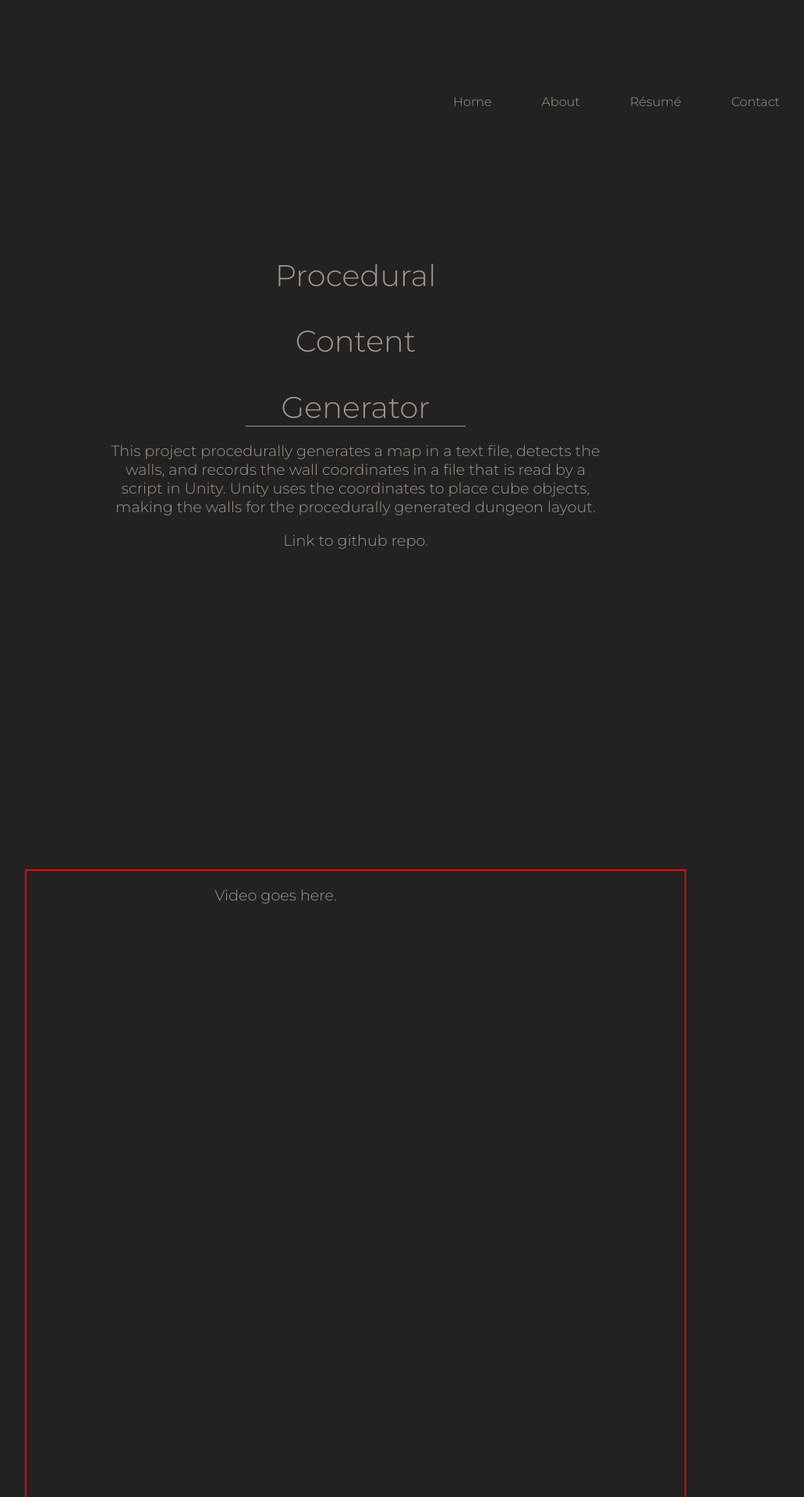
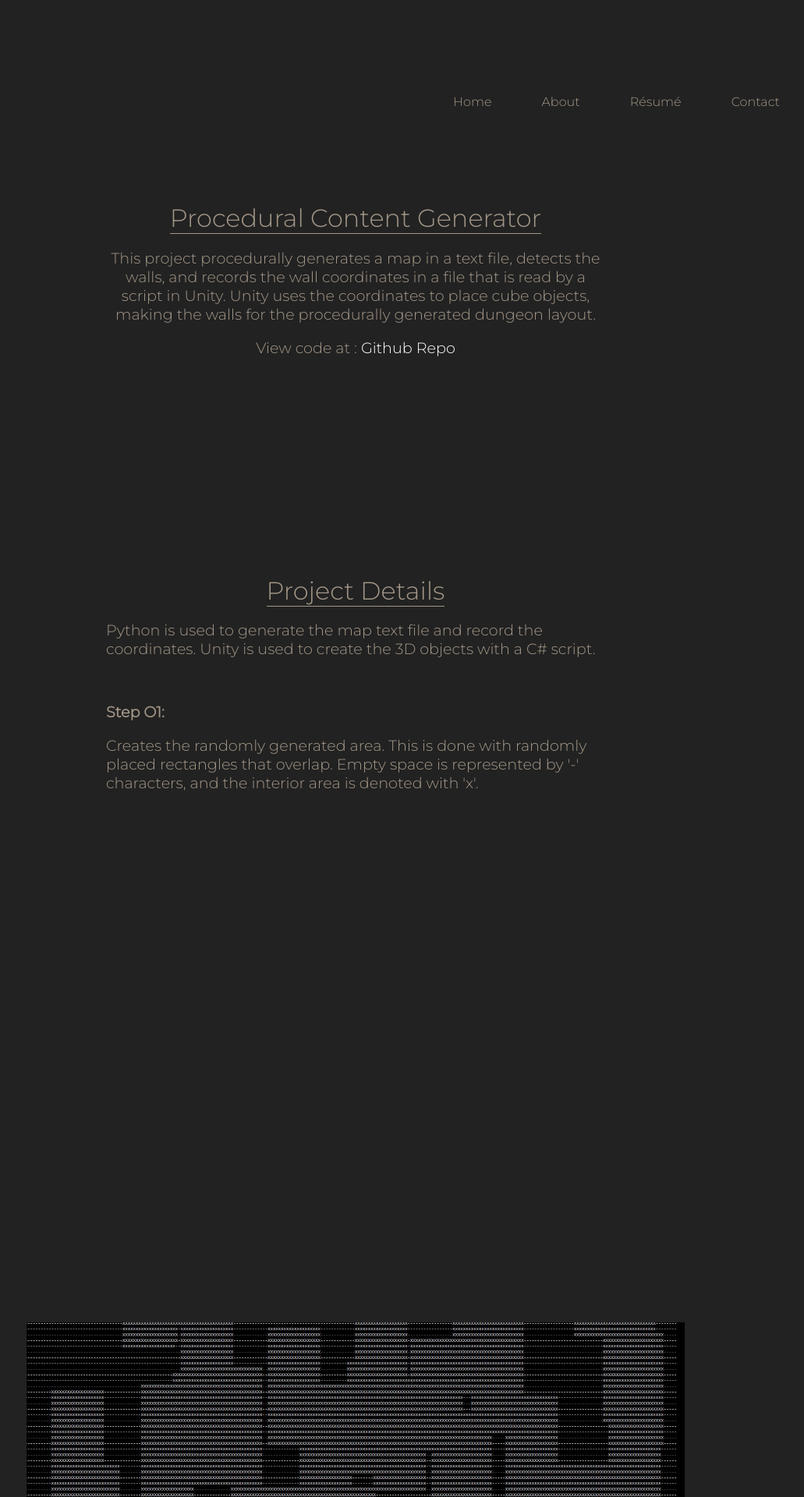
Before and after one commit to mikewroberts/portfolio-website, a Django app: page /projects/featured_03 in a window 1280 px wide. Shown: the top 1920 px of the page at 78% size, without its empty margins (184-1215 px from the left). Run offline with Django 3.2, Linux system fonts and the light colour scheme.

Commit message:
content added for feature prj 03 details page

```diff
--- a/portfolio/static/portfolio/css/style.css
+++ b/portfolio/static/portfolio/css/style.css
@@ -147,6 +147,22 @@ nav ul li a:hover{
 }
 #prj-img-jsmap{
   background-image: url(../img/fullsize_jsmap_02.jpg);
+  background-size: contain;
+  background-repeat:no-repeat;
+  height: 66vh;
+}
+#prj-img-unity-01{
+  background-image: url(../img/pcg_console_output.jpg);
+  height: 66vh;
+}
+#prj-img-unity-02{
+  background-image: url(../img/pcg_text_map.jpg);
+  background-size: contain;
+  background-repeat:no-repeat;
+  height: 66vh;
+}
+#prj-img-unity-03{
+  background-image: url(../img/pcg_unity_view.jpg);
   background-size: contain;
   background-repeat:no-repeat;
   height: 66vh;
--- a/portfolio/templates/portfolio/projects/featured_03.html
+++ b/portfolio/templates/portfolio/projects/featured_03.html
@@ -51,32 +51,47 @@
     <div class="background-image">
       <div class="body-container-home">
 
-        <div id="name-box">
+        <div class="big-text underline center">
           <span>Procedural Content Generator</span>
         </div>
 
         <div class="center">
           <p>This project procedurally generates a map in a text file, detects the walls, and records the wall coordinates in a file that is read by a script in Unity. Unity uses the coordinates to place cube objects, making the walls for the procedurally generated dungeon layout.</p>
-          <p>Link to github repo.</p>
+          <p>View code at :   <a class="center" href="https://github.com/mikewroberts/pcg">Github Repo</a></p>
         </div>
 
         <div class="v-spacer"></div>
 
-        <div class="center video-container">
-          <p>Video goes here.</p>
+        <div class="center">
+          <span class="underline big-text">Project Details</span>
         </div>
 
-        <div class="v-spacer"></div>
+        <div class="center text-left">
 
-        <div id="name-box">
-          <span>Project Details</span>
+          <p>Python is used to generate the map text file and record the coordinates. Unity is used to create the 3D objects with a C# script.</p><br>
+
+          <p><b>Step O1:</b></p>
+          <p>Creates the randomly generated area. This is done with randomly placed rectangles that overlap. Empty space is represented by '-' characters, and the interior area is denoted with 'x'.</p>
+
         </div>
 
-        <div class="center">
-          <p>Tech Stack: </p>
-          <p>Features: </p>
-          <p>Challenges: </p>
+        <div class="center image-container" id="prj-img-unity-01"></div>
+
+        <div class="center text-left">
+
+          <p><b>Step O2:</b></p>
+          <p>This was the hard part. In order to delineate the walls, a moving-window algorithm was developed. This algorithm iterates through the whole map line-by-line until it detects a room area. Then it moves around the room area, changing the symbol from 'x' to '0'. A new file with just '0' characters for walls is created. While this file is being created, the algorithm records the (x,y) coordinates to a seperate data file for export to Unity.  </p>
+
         </div>
+
+        <div class="center image-container" id="prj-img-unity-02"></div>
+
+        <div class="center text-left">
+          <p> <b>Step O3:</b> </p>
+          <p>A simple C# script is used to parse the data file into Unity data structures. A new cube object is created and placed at the corresponding coordinate in the 3D space.</p>
+        </div>
+
+        <div class="center image-container" id="prj-img-unity-03"></div>
 
         <div class="v-spacer"></div>
         <div class="v-spacer"></div>
--- a/portfolio/templates/portfolio/projects/featured_04.html
+++ b/portfolio/templates/portfolio/projects/featured_04.html
@@ -51,7 +51,7 @@
     <div class="background-image">
       <div class="body-container-home">
 
-        <div id="name-box">
+        <div class="big-text underline center">
           <span>Project Title</span>
         </div>
 
```
Also changed, not shown: portfolio/static/portfolio/img/pcg_console_output.jpg (added), portfolio/static/portfolio/img/pcg_text_map.jpg (added), portfolio/static/portfolio/img/pcg_unity_view.jpg (added).
